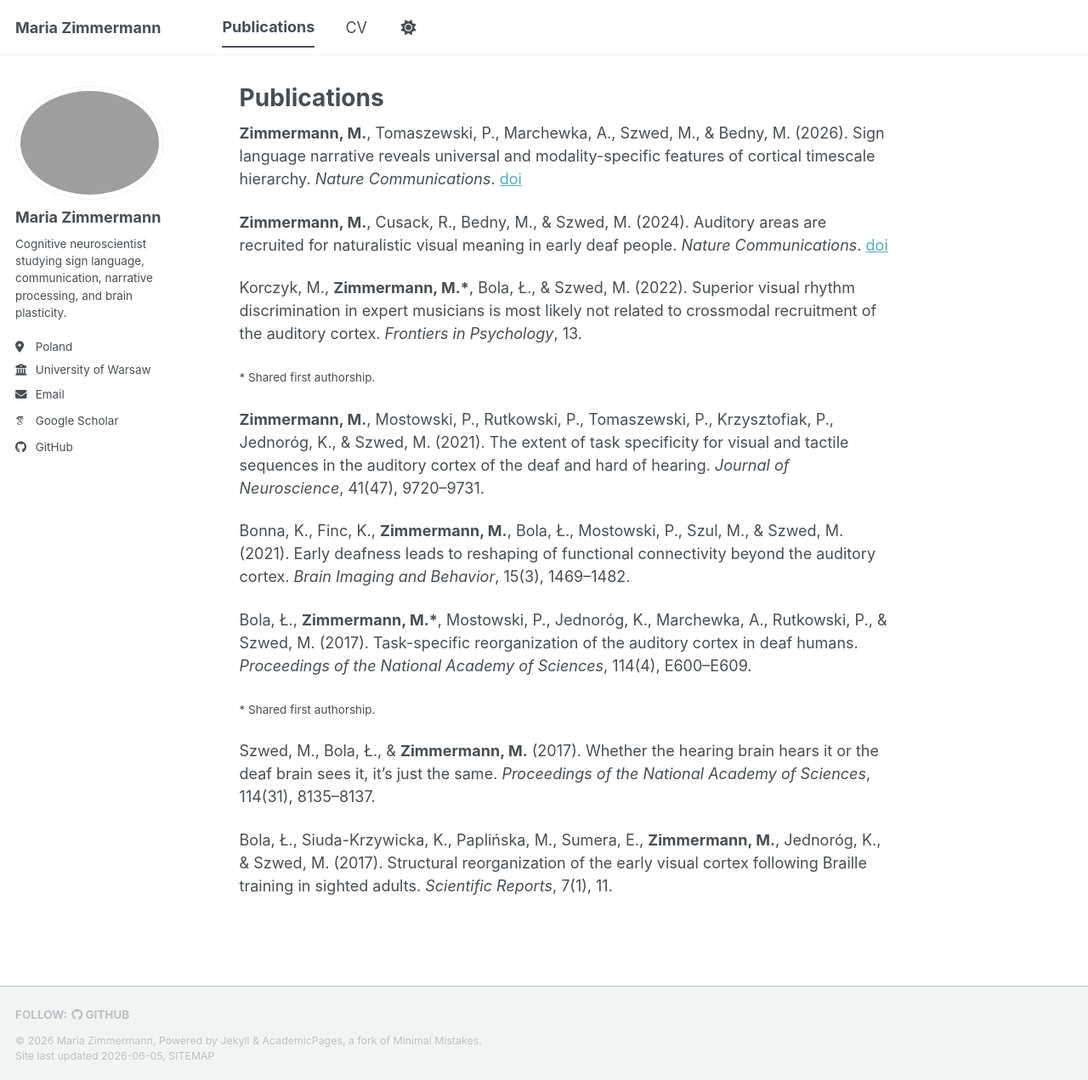
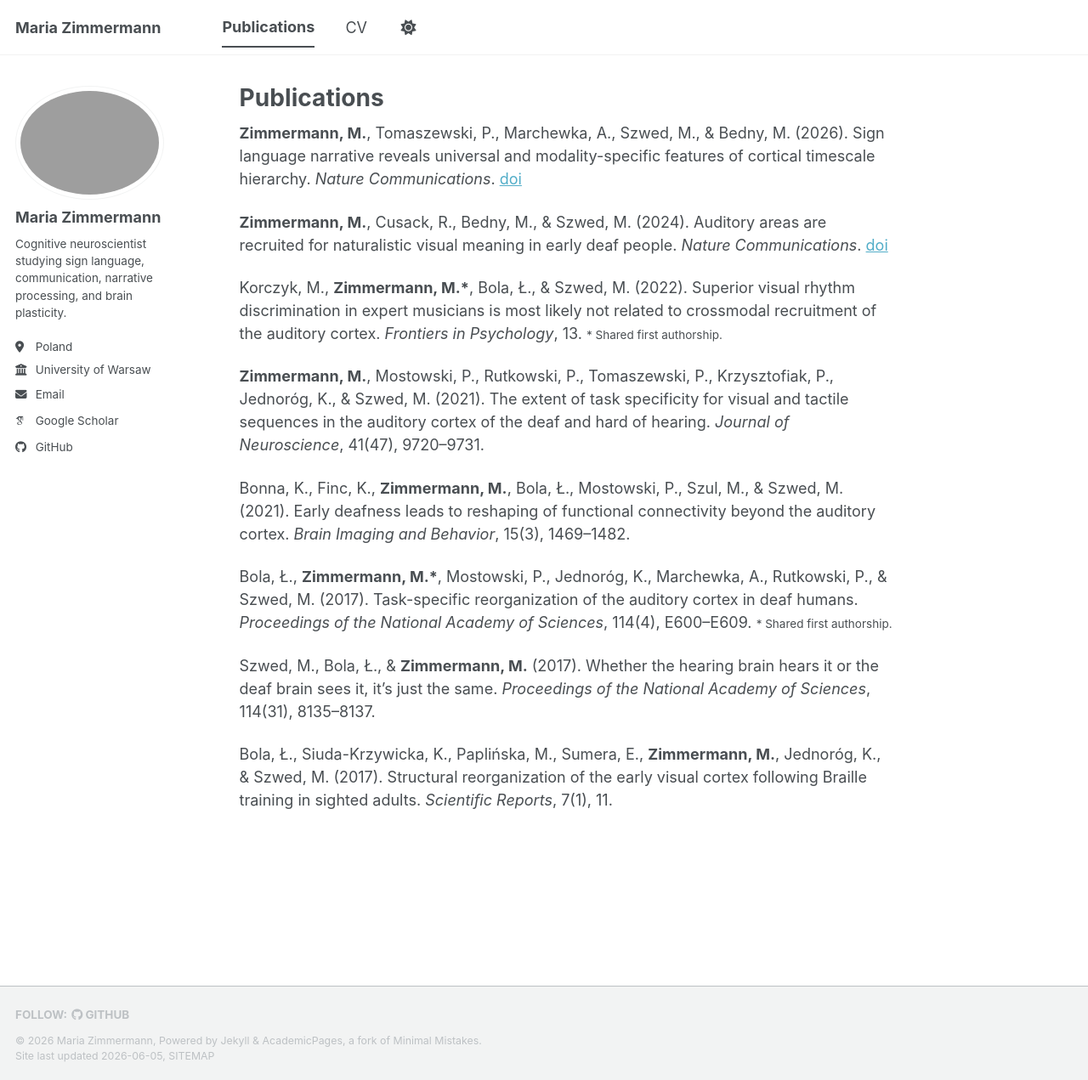
Before and after one commit to MariaZofiaZimmermann/mariazofiazimmermann.github.io, a Jekyll site: the page built from _pages/publications.html, in a window 1280 px wide and 1271 px high. Shown: the whole window at 85% size. Built offline with Jekyll 4.4.1, drawn with Linux system fonts in a browser that asks for light colours; some web fonts are replaced; a script bundle is joined from its source files by our own code; library files that are not in the unit come from our copies.

```diff
--- a/_pages/publications.html
+++ b/_pages/publications.html
@@ -22,9 +22,8 @@ Auditory areas are recruited for naturalistic visual meaning in early deaf peopl
 Korczyk, M., <strong>Zimmermann, M.*</strong>, Bola, Ł., &amp; Szwed, M. (2022).
 Superior visual rhythm discrimination in expert musicians is most likely not related to crossmodal recruitment of the auditory cortex.
 <em>Frontiers in Psychology</em>, 13.
+<small>* Shared first authorship.</small></p>
 </p>
-
-<p><small>* Shared first authorship.</small></p>
 
 <p>
 <strong>Zimmermann, M.</strong>, Mostowski, P., Rutkowski, P., Tomaszewski, P., Krzysztofiak, P., Jednoróg, K., &amp; Szwed, M. (2021).
@@ -42,9 +41,8 @@ Early deafness leads to reshaping of functional connectivity beyond the auditory
 Bola, Ł., <strong>Zimmermann, M.*</strong>, Mostowski, P., Jednoróg, K., Marchewka, A., Rutkowski, P., &amp; Szwed, M. (2017).
 Task-specific reorganization of the auditory cortex in deaf humans.
 <em>Proceedings of the National Academy of Sciences</em>, 114(4), E600–E609.
+<small>* Shared first authorship.</small></p>
 </p>
-
-<p><small>* Shared first authorship.</small></p>
 
 <p>
 Szwed, M., Bola, Ł., &amp; <strong>Zimmermann, M.</strong> (2017).
```
